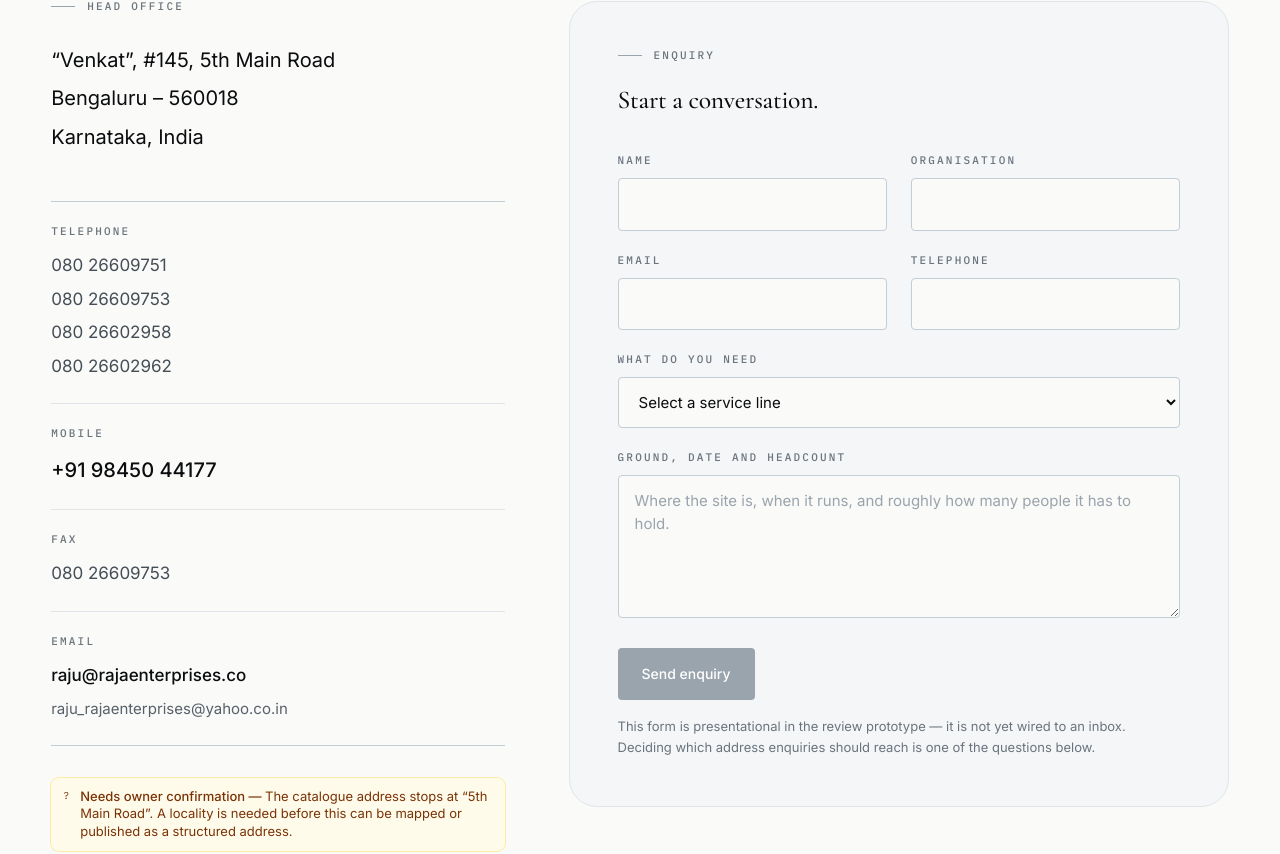
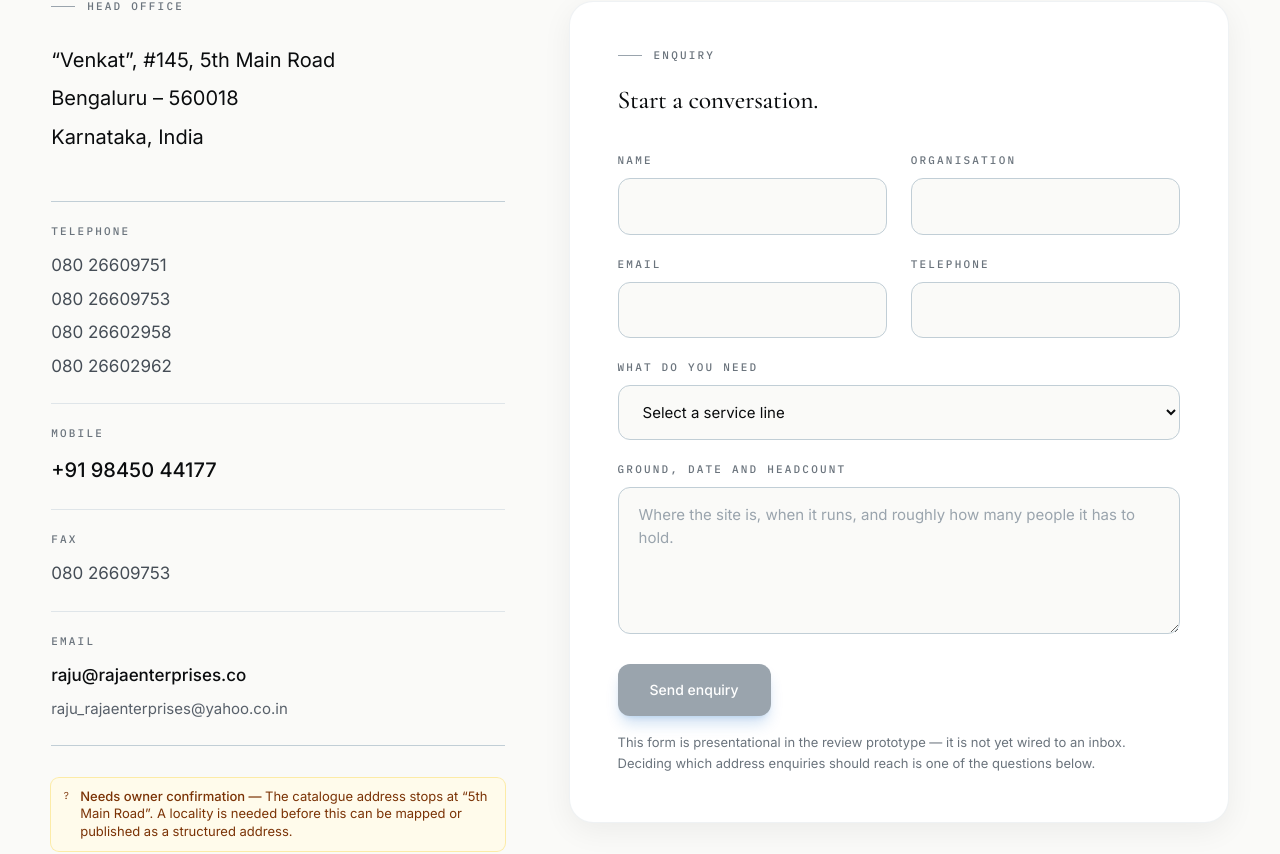
Before and after one commit to NITHISH282620/Raja_enterprisers, a Next.js app: page /home3/contact in a window 1280 px wide. Shown: the part 510-1364 px from the top of the page. Built offline with nearby package versions, Linux system fonts and the light colour scheme.

Commit message:
Enhance premium design, add animations, and integrate about us legacy content

```diff
--- a/src/app/home3/contact/page.tsx
+++ b/src/app/home3/contact/page.tsx
@@ -109,7 +109,7 @@ export default function ContactPage() {
           {/* Enquiry form — presentational in this prototype               */}
           {/* ------------------------------------------------------------ */}
           <Reveal delay={90} className="lg:col-span-7">
-            <div className="card p-8 md:p-12">
+            <div className="card p-8 md:p-12 bg-white shadow-[0_8px_30px_rgb(0,0,0,0.06)] border border-steel-100/50 rounded-3xl">
               <Eyebrow>Enquiry</Eyebrow>
               <h2 className="t-heading mt-6 text-ink">Start a conversation.</h2>
 
@@ -127,7 +127,7 @@ export default function ContactPage() {
                     id="requirement"
                     name="requirement"
                     defaultValue=""
-                    className="mt-3 w-full rounded-sm border border-steel-200 bg-paper px-4 py-3.5 text-[0.9375rem] text-ink transition-colors focus:border-accent focus:outline-none"
+                    className="mt-3 w-full rounded-xl border border-steel-200 bg-paper px-5 py-4 text-[0.9375rem] text-ink transition-all duration-300 focus:border-accent focus:ring-4 focus:ring-accent/10 focus:outline-none"
                   >
                     <option value="" disabled>
                       Select a service line
@@ -150,7 +150,7 @@ export default function ContactPage() {
                     name="message"
                     rows={5}
                     placeholder="Where the site is, when it runs, and roughly how many people it has to hold."
-                    className="mt-3 w-full resize-y rounded-sm border border-steel-200 bg-paper px-4 py-3.5 text-[0.9375rem] text-ink transition-colors placeholder:text-steel-300 focus:border-accent focus:outline-none"
+                    className="mt-3 w-full resize-y rounded-xl border border-steel-200 bg-paper px-5 py-4 text-[0.9375rem] text-ink transition-all duration-300 placeholder:text-steel-300 focus:border-accent focus:ring-4 focus:ring-accent/10 focus:outline-none"
                   />
                 </div>
 
@@ -158,7 +158,7 @@ export default function ContactPage() {
                   <button
                     type="submit"
                     disabled
-                    className="inline-flex w-full items-center justify-center rounded-sm bg-accent px-6 py-4 text-sm font-medium text-white transition-colors disabled:cursor-not-allowed disabled:bg-steel-300 sm:w-auto"
+                    className="inline-flex w-full items-center justify-center rounded-xl bg-accent px-8 py-4 text-sm font-medium text-white transition-all duration-300 hover:bg-accent/90 disabled:cursor-not-allowed disabled:bg-steel-300 sm:w-auto shadow-lg shadow-accent/20"
                   >
                     Send enquiry
                   </button>
@@ -231,7 +231,7 @@ function Field({
         name={name}
         type={type}
         autoComplete={autoComplete}
-        className="mt-3 w-full rounded-sm border border-steel-200 bg-paper px-4 py-3.5 text-[0.9375rem] text-ink transition-colors focus:border-accent focus:outline-none"
+        className="mt-3 w-full rounded-xl border border-steel-200 bg-paper px-5 py-4 text-[0.9375rem] text-ink transition-all duration-300 focus:border-accent focus:ring-4 focus:ring-accent/10 focus:outline-none"
       />
     </div>
   );
--- a/src/app/home3/inventory/page.tsx
+++ b/src/app/home3/inventory/page.tsx
@@ -90,7 +90,8 @@ export default function InventoryPage() {
                           src={category.image}
                           alt={category.imageAlt ?? category.name}
                           fill
-                          sizes="(max-width: 1024px) 100vw, 58vw"
+                          sizes="100vw"
+                          quality={100}
                           className="media-in object-cover transition-transform duration-[1400ms] ease-[var(--ease-out-quart)] group-hover:scale-[1.035]"
                         />
                       </ParallaxMedia>
--- a/src/app/home3/page.tsx
+++ b/src/app/home3/page.tsx
@@ -229,7 +229,7 @@ export default function HomePage() {
             >
               <div className="relative w-full aspect-[4/3] bg-[#e5e7e8] flex items-center justify-center p-6">
                 <Image
-                  src="/media/catalogue/hanger-lounge.jpg"
+                  src="/media/raja/inventory/lighting-av-multi-3d.jpg"
                   alt="Lighting & AV Solutions"
                   fill
                   className="object-cover transition-transform duration-[1400ms] ease-[var(--ease-out-quart)] group-hover:scale-[1.05] mix-blend-multiply contrast-[1.05]"
@@ -255,7 +255,7 @@ export default function HomePage() {
             >
               <div className="relative w-full aspect-[4/3] bg-[#e5e7e8] flex items-center justify-center p-6">
                 <Image
-                  src="/media/catalogue/hanger-arena.jpg"
+                  src="/media/raja/inventory/ac-unit-3d.jpg"
                   alt="Industrial AC Unit"
                   fill
                   className="object-cover transition-transform duration-[1400ms] ease-[var(--ease-out-quart)] group-hover:scale-[1.05] mix-blend-multiply contrast-[1.05]"
--- a/src/components/site/PageShell.tsx
+++ b/src/components/site/PageShell.tsx
@@ -64,8 +64,9 @@ export function CTABand({
   body?: string;
 }) {
   return (
-    <section className="border-t border-steel-100 bg-ink text-paper">
-      <div className="shell band">
+    <section className="relative overflow-hidden border-t border-steel-100 bg-ink text-paper">
+      <div className="absolute inset-0 bg-[radial-gradient(circle_at_top_right,_var(--tw-gradient-stops))] from-accent/20 via-ink to-ink opacity-40 pointer-events-none" />
+      <div className="shell band relative z-10">
         <div className="grid gap-10 lg:grid-cols-12 lg:items-end lg:gap-16">
           <Reveal className="lg:col-span-7">
             <p className="eyebrow text-steel-300">Enquiries</p>
--- a/src/components/site/ProjectCard.tsx
+++ b/src/components/site/ProjectCard.tsx
@@ -23,9 +23,9 @@ export function ProjectCard({
   const meta = [project.date, project.location].filter(Boolean) as string[];
 
   return (
-    <article className="group flex h-full flex-col">
+    <article className="group flex h-full flex-col transition-all duration-[600ms] ease-out hover:-translate-y-1">
       <div
-        className={`relative w-full overflow-hidden rounded-2xl bg-card ${
+        className={`relative w-full overflow-hidden rounded-2xl bg-card transition-shadow duration-[600ms] group-hover:shadow-[0_20px_40px_rgba(0,0,0,0.08)] ${
           size === "lg" ? "aspect-[16/10]" : "aspect-[4/3]"
         }`}
       >
@@ -41,7 +41,7 @@ export function ProjectCard({
                   ? "(max-width: 1024px) 100vw, 60vw"
                   : "(max-width: 768px) 100vw, (max-width: 1280px) 50vw, 33vw"
               }
-              className="media-in object-cover transition-transform duration-[1200ms] ease-[var(--ease-out-quart)] group-hover:scale-[1.035]"
+              className="media-in object-cover transition-transform duration-[1200ms] ease-[var(--ease-out-quart)] group-hover:scale-[1.08]"
             />
           </ParallaxMedia>
         ) : (
--- a/src/content/inventory.ts
+++ b/src/content/inventory.ts
@@ -119,7 +119,7 @@ export const categories: Category[] = [
       { item: "Generators", quantity: "As per requirements" },
       { item: "Different Sizes Lighting Cables", quantity: "As per requirements" },
     ],
-    image: "/media/catalogue/hanger-arena.jpg",
+    image: "/media/raja/inventory/ac-unit-3d.jpg",
     imageAlt: "Enclosed hanger over a sports ground with tiered seating and general lighting.",
     media: { kind: "photo" },
     weight: "standard",
@@ -133,7 +133,7 @@ export const categories: Category[] = [
     detail:
       "General lighting for structures, stall bays and circulation routes, distributed on cable runs sized to the site. The catalogue documents general lighting and LED stall fascia only — no audio-visual stock is listed, and none is claimed here.",
     stock: [{ item: "General Lightings", quantity: "As per requirements" }],
-    image: "/media/catalogue/hanger-lounge.jpg",
+    image: "/media/raja/inventory/lighting-av-multi-3d.jpg",
     imageAlt: "Lit hanger interior at dusk, arranged with lounge seating.",
     media: { kind: "photo" },
     weight: "standard",
--- a/src/content/legacy.ts
+++ b/src/content/legacy.ts
@@ -12,10 +12,10 @@
 
 export const legacyIntro = {
   eyebrow: "Established 1977",
-  heading: "Forty-eight years of putting structures on open ground.",
+  heading: "Generations Of Excellence In Quality Event Solutions",
   body: [
-    "Raja Enterprises was established in 1977 and is based in Bengaluru. The catalogue describes the company's primary activities as event management and infrastructure provision, conferences, corporate events, and organising and management — delivered as a complete turnkey service.",
-    "What that has come to mean in practice is a company that owns what it deploys. Hangers, platforms, stalls, staging, seating, barricading, power and climate are held as inventory; 460 in-house personnel erect and strike them; 20 owned goods vehicles move them. The work below is the record the catalogue evidences.",
+    "Founded in 1977 and headquartered in Bangalore, Raja Enterprises is one of South India's most trusted and experienced event infrastructure companies. In 1991, the company made a strategic transition into core event infrastructure and management, enabling streamlined operations and accelerated growth as a turnkey event solutions provider.",
+    "With over three decades of specialized experience in the events industry, we have earned a strong reputation for delivering seamless, large-scale solutions—ranging from intimate corporate gatherings to high-profile state ceremonies attended by the Hon'ble Prime Minister of India.",
   ],
 } as const;
 
```
